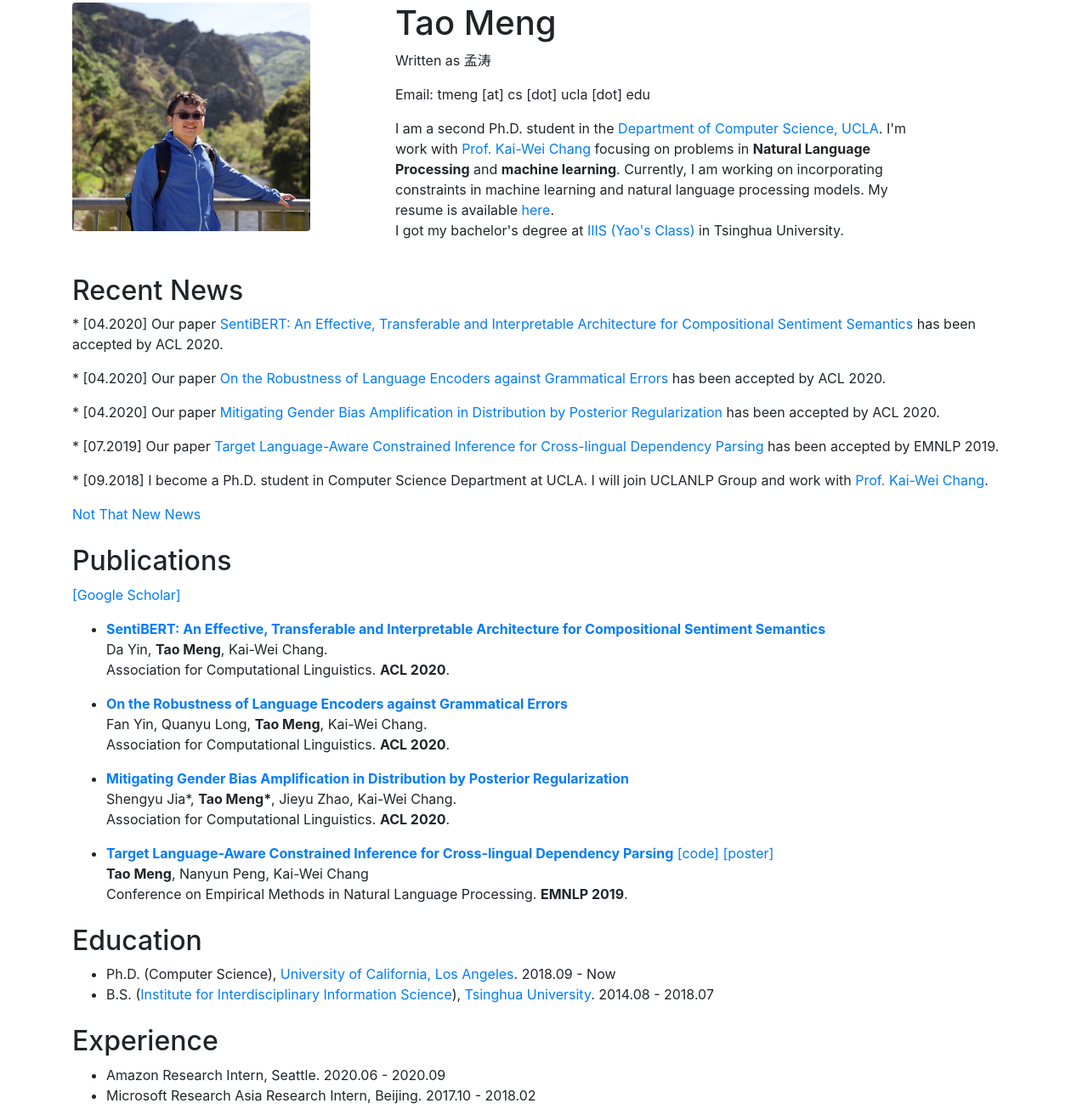
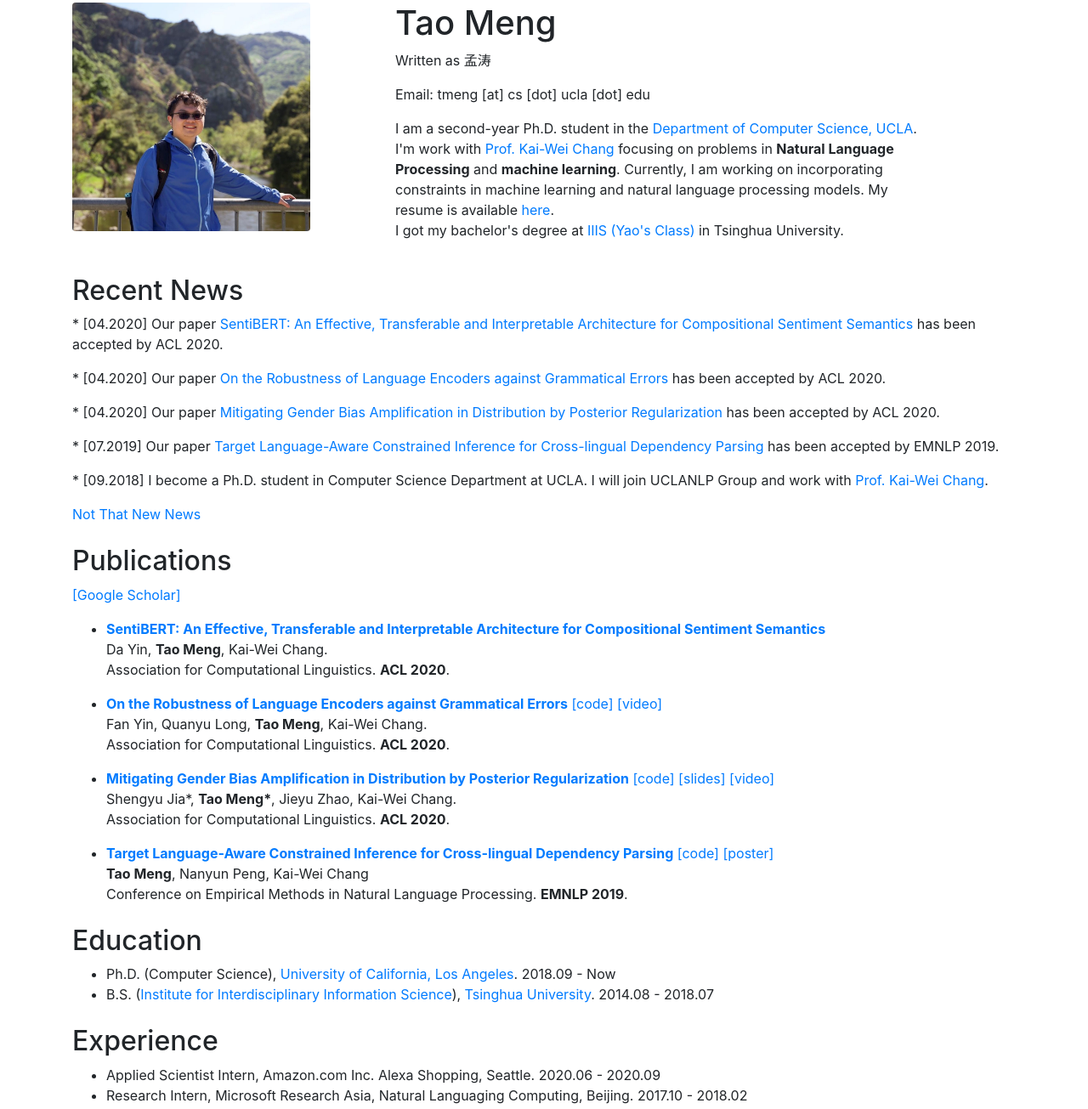
Before and after one commit to yu-bryan-zhou/yu-bryan-zhou.github.io, a website: page index.html in a window 1280 px wide. Shown: the part 77-1382 px from the top of the page at 85% size. Drawn offline with Linux system fonts and the light colour scheme.

Commit message:
posterior

```diff
--- a/index.html
+++ b/index.html
@@ -69,7 +69,7 @@
         <h1>Tao Meng</h1>
         <p>Written as 孟涛</p>
         <p>Email: tmeng [at] cs [dot] ucla [dot] edu </p>
-        <p class=" m-0">I am a second Ph.D. student in the <span style="color:#4169E1"><a
+        <p class=" m-0">I am a second-year Ph.D. student in the <span style="color:#4169E1"><a
               href="https://www.cs.ucla.edu/">Department of Computer Science, UCLA</a></span>. I'm work with <span
             style="color:#4169E1"><a href="http://web.cs.ucla.edu/~kwchang/">Prof. Kai-Wei Chang</a></span> focusing on problems in
           <strong> Natural Language Processing</strong> and <strong>machine learning</strong>. Currently, I am working
@@ -125,13 +125,14 @@
           <p>Association for Computational Linguistics. <strong>ACL 2020</strong>.</p>
         </li>
         <li><b><a href="https://arxiv.org/abs/2005.05683">On the Robustness of Language Encoders against Grammatical Errors</a></b>
+          <a href="https://github.com/uclanlp/ProbeGrammarRobustness">[code]</a> <a href="https://www.youtube.com/watch?v=Q5L8lCLOEHY">[video]</a>
           <p class='content'> Fan Yin, Quanyu Long, <strong>Tao Meng</strong>, Kai-Wei Chang.</p>
           <p>Association for Computational Linguistics. <strong>ACL 2020</strong>.</p>
         </li>
         <li><b><a href="https://arxiv.org/abs/2005.06251">Mitigating Gender Bias Amplification in Distribution by Posterior Regularization</a></b>
-          <p class='content'> Shengyu Jia*, <strong>Tao Meng*</strong>, Jieyu Zhao,
-            Kai-Wei Chang.</p>
-          <p>Association for Computational Linguistics. <strong>ACL 2020</strong>.</p>
+           <a href="https://github.com/uclanlp/reducingbias">[code]</a> <a href="files/posteriorbias.pdf">[slides]</a>  <a href="https://www.youtube.com/watch?v=XeZMrb80Y8E">[video]</a>
+           <p class='content'> Shengyu Jia*, <strong>Tao Meng*</strong>, Jieyu Zhao, Kai-Wei Chang.</p>
+           <p> Association for Computational Linguistics. <strong>ACL 2020</strong>.</p>
         </li>
         <li><b><a href="https://arxiv.org/abs/1909.01482">Target Language-Aware Constrained Inference for Cross-lingual Dependency Parsing</a></b> <a
             href="https://github.com/MtSomeThree/CrossLingualDependencyParsing">[code]</a> <a href="files/emnlp2019.pdf">[poster]</a>
@@ -152,8 +153,8 @@
     <div class=" my-4 text-left">
       <h2>Experience</h2>
       <ul>
-        <li>Amazon Research Intern, Seattle. 2020.06 - 2020.09 </li>
-        <li>Microsoft Research Asia Research Intern, Beijing. 2017.10 - 2018.02</li>
+        <li>Applied Scientist Intern, Amazon.com Inc. Alexa Shopping, Seattle. 2020.06 - 2020.09 </li>
+        <li>Research Intern, Microsoft Research Asia, Natural Languaging Computing, Beijing. 2017.10 - 2018.02</li>
       </ul>
     </div>
     <div class=" my-4 text-left">
```
Also changed, not shown: 1 other file.
